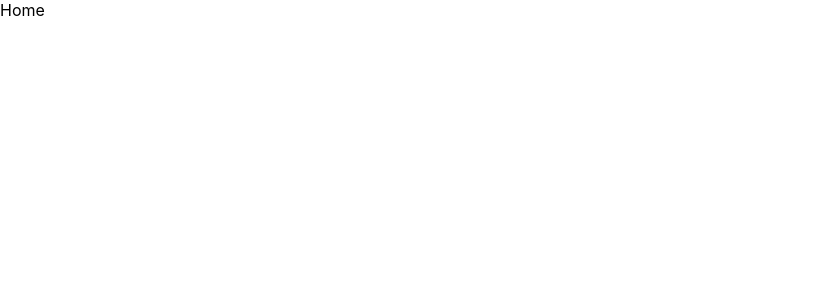
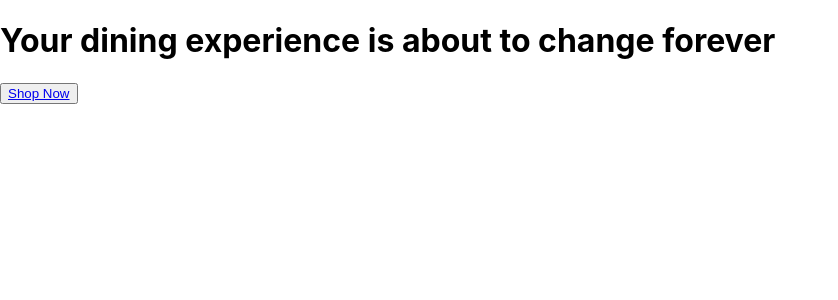
Before and after one commit to Zak-2005/shopping-cart, a React (Create React App) app: page / in a window 1280 px wide. Shown: the top 300 px of the page, without its empty margins (0-838 px from the left). Built offline with nearby package versions, Linux system fonts and the light colour scheme.

Commit message:
Home Page text content complete

```diff
--- a/src/components/Home.js
+++ b/src/components/Home.js
@@ -1,4 +1,13 @@
-const Home = () =>{
-    return <div>Home</div>
-}
+import React from "react";
+import { Link } from "react-router-dom";
+const Home = () => {
+  return (
+    <div>
+      <h1>Your dining experience is about to change forever</h1>
+      <button>
+        <Link to="/shop">Shop Now</Link>
+      </button>
+    </div>
+  );
+};
 export default Home;
--- a/src/components/RouteSwitch.js
+++ b/src/components/RouteSwitch.js
@@ -6,7 +6,7 @@
         <HashRouter>
             <Routes>
                 <Route path="/" element={<Home />} />
-                <Route path="shop" element={<Shop />} />
+                <Route path="/shop" element={<Shop />} />
             </Routes>
         </HashRouter>
     )
```
